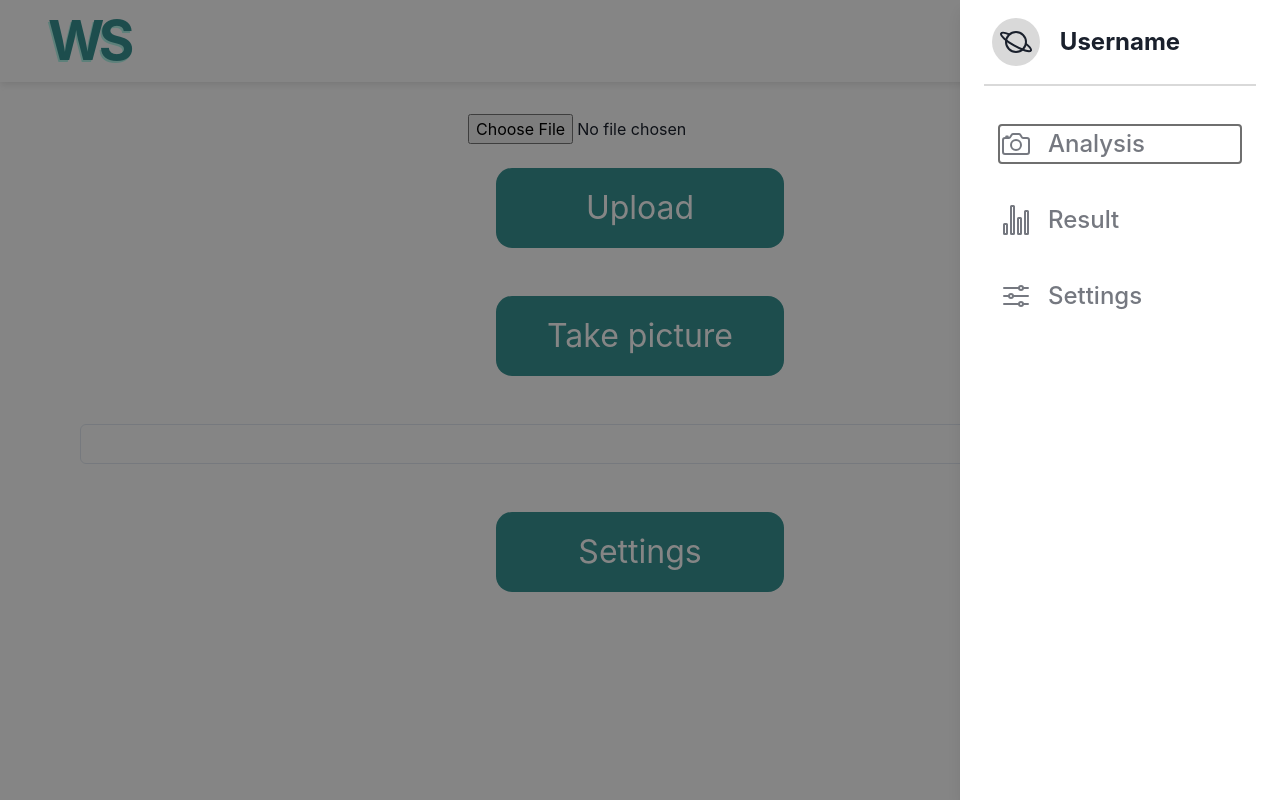
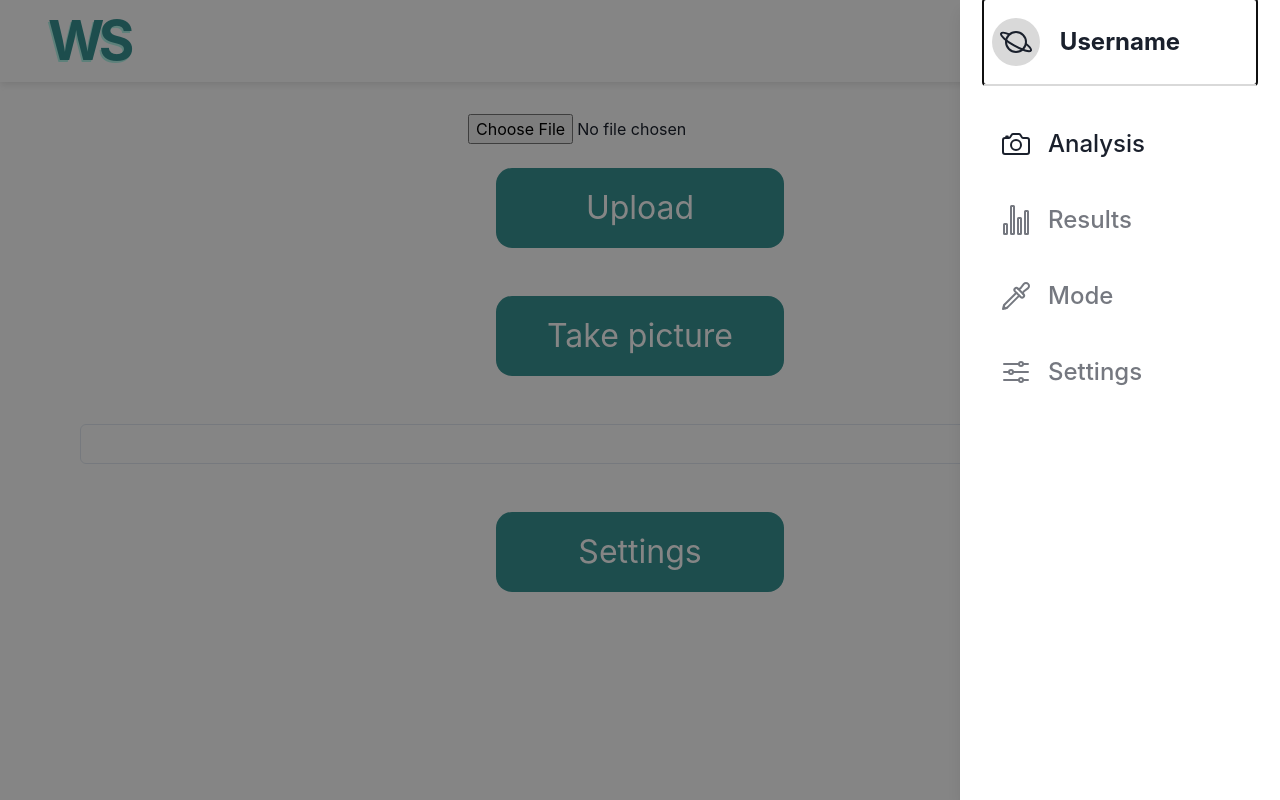
Before and after one commit to Tallispt/ws-front, a React (Create React App) app: page /app/analysis in a window 1280 px wide. Both pictures are taken after a click on the icon 1208 px from the left and 40 px from the top of the page. Built offline with nearby package versions, Linux system fonts and the light colour scheme; no server answers; the HTML template or start-up script is replaced by a standard one.

Commit message:
feat: updated features of redirections

```diff
--- a/src/components/Drawer/index.jsx
+++ b/src/components/Drawer/index.jsx
@@ -1,8 +1,8 @@
-import { useContext } from "react"
+// import { useContext } from "react"
+// import UserContext from "../../context/userContext"
 import { Link } from "react-router-dom";
 import styled from "styled-components"
-import UserContext from "../../context/userContext"
-import {IoPlanetOutline, IoCameraOutline, IoStatsChartOutline, IoOptionsOutline} from "react-icons/io5"
+import {IoPlanetOutline, IoCameraOutline, IoStatsChartOutline, IoOptionsOutline, IoEyedropOutline} from "react-icons/io5"
 import { Drawer, DrawerOverlay, DrawerContent} from '@chakra-ui/react'
 import { colors } from "../../style/color";
 
@@ -10,23 +10,35 @@ const Pages = [
   {
     name: "Analysis",
     icon: IoCameraOutline,
-    route: "/"
+    route: "analysis"
   },
   {
-    name: "Result",
+    name: "Results",
     icon: IoStatsChartOutline,
-    route: ""
+    route: "result"
+  },
+  {
+    name: "Mode",
+    icon: IoEyedropOutline,
+    route: "mode"
   },
   {
     name: "Settings",
     icon: IoOptionsOutline,
-    route: ""
+    route: "settings"
   },
 ]
 
+function toggleOnDiffPage(pageRoute, pathName, onClose) {
+  if(pageRoute !== pathName) {
+    onClose()
+  }
+}
+
 const SideMenu = ({...props}) => {
 
-  const { userData } = useContext(UserContext);
+  // const { userData } = useContext(UserContext);
+  const pathName = window.location.pathname.replace('/app/', '')
 
   return(
     <Drawer
@@ -36,19 +48,29 @@ const SideMenu = ({...props}) => {
     >
       <DrawerOverlay />
       <Content>
-        <DrawerTitle>
+        <DrawerTitle
+        to={'user'}
+        pathName={pathName}
+        onClick={() => {toggleOnDiffPage('user', pathName, props.onClose)}}>
+          {/* TODO Trasformar em div para abrigar imagem do usuário */}
           <div>
             <IoPlanetOutline size={'2rem'}/>
           </div>
+          {/* TODO Abrigar nome do usuário vindo do Context */}
           <p>Username</p>
           {/* {userData.username} */}
         </DrawerTitle>
         <Divider />
         <DrawerBody>
-          {Pages.map((item, index) => {return(
-          <MenuItem key={index} to={item.route}>
-            <item.icon size={'2rem'}/>
-            <p> {item.name} </p>
+          {Pages.map((page, i) => {return(
+          <MenuItem
+            key={i}
+            to={page.route}
+            pathName={pathName}
+            onClick={() => {toggleOnDiffPage(page.route, pathName, props.onClose)}}
+            >
+            <page.icon size={'2rem'}/>
+            <p> {page.name} </p>
           </MenuItem>
           )})}
         </DrawerBody>
@@ -62,7 +84,7 @@ const Content = styled(DrawerContent)`
   padding: 0 1.5rem;
 `
 
-const DrawerTitle = styled.div`
+const DrawerTitle = styled(Link)`
   display: flex;
   justify-content: center;
   align-items: center;
@@ -88,7 +110,7 @@ const DrawerTitle = styled.div`
 
   &:hover {
     cursor: pointer;
-    opacity: 0.8;
+    opacity: ${props => props.pathName !== props.to ? 0.8 : 1};
   }
 `
 
@@ -109,7 +131,7 @@ const MenuItem = styled(Link)`
   display: flex;
   align-items: center;
   gap: 1rem;
-  opacity: 0.6;
+  opacity: ${props => props.pathName !== props.to ? 0.6 : 1};
 
   p {
     font-weight: 500;
```
